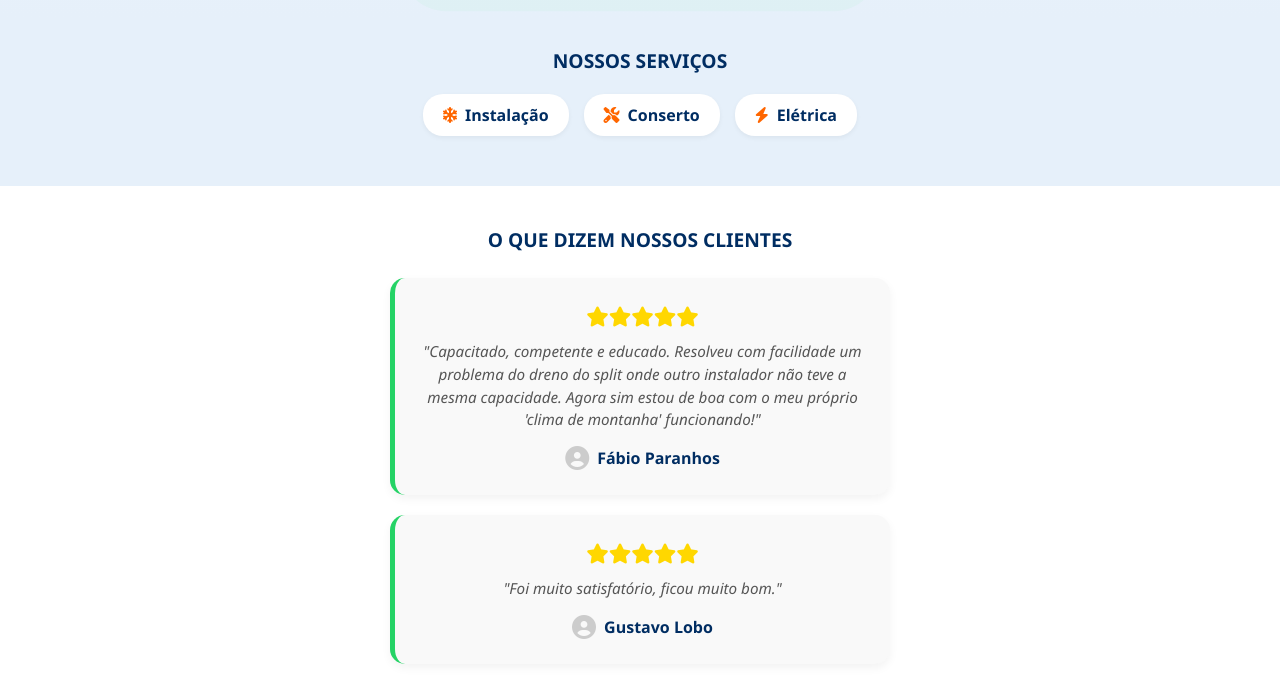
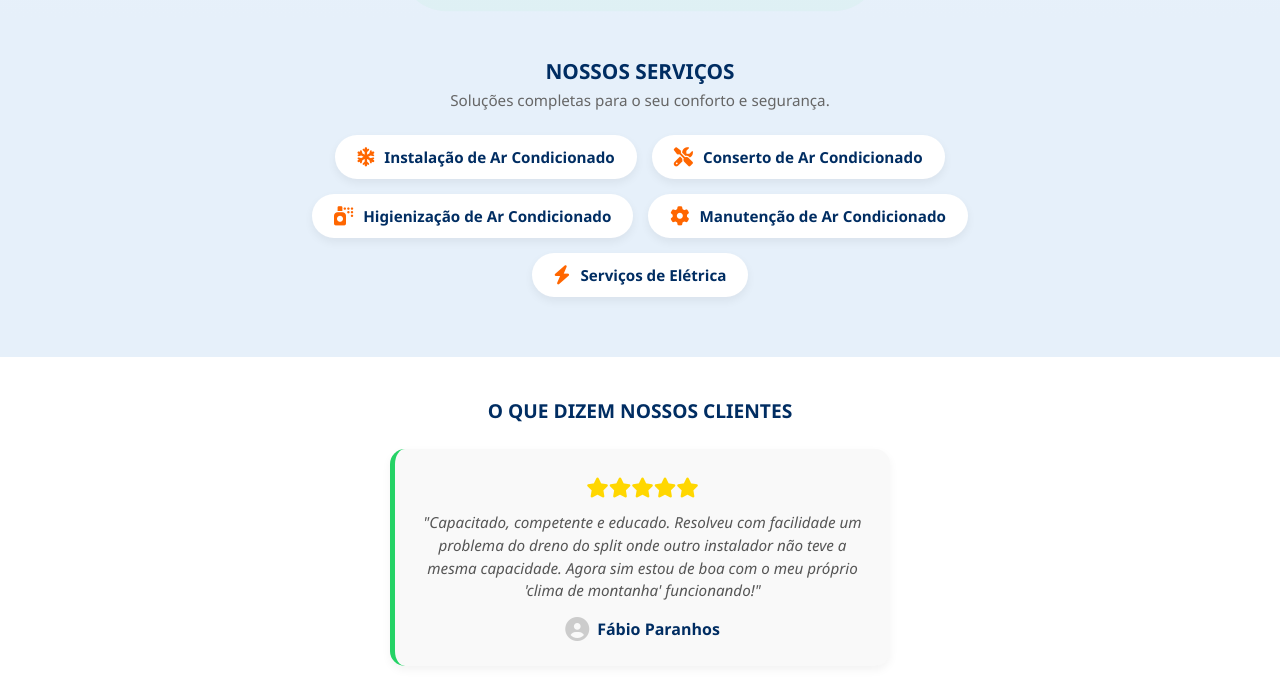
Before and after one commit to Rxxbm/site-agb, a plain HTML site: page index.html in a window 1280 px wide. Shown: the part 986-1669 px from the top of the page. Drawn offline with Linux system fonts and the light colour scheme.

Commit message:
adding new services

```diff
--- a/index.html
+++ b/index.html
@@ -1,7 +1,6 @@
 <!DOCTYPE html>
 <html lang="pt-br">
   <head>
-    <!-- Google Tag Manager -->
     <script>
       (function (w, d, s, l, i) {
         w[l] = w[l] || [];
@@ -14,29 +13,43 @@
         f.parentNode.insertBefore(j, f);
       })(window, document, "script", "dataLayer", "GTM-NN6QVCSL");
     </script>
-    <!-- End Google Tag Manager -->
-
-    <meta charset="UTF-8">
-    <meta name="viewport" content="width=device-width, initial-scale=1.0">
+    <meta charset="UTF-8" />
+    <meta name="viewport" content="width=device-width, initial-scale=1.0" />
     <title>AGB Refrigeração - Instalação e Manutenção</title>
-    <meta name="description" content="Técnico de Ar Condicionado e Refrigeração na Região dos Lagos. Instalação, conserto e manutenção.">
-    <!-- Ícones -->
-    <link rel="stylesheet" href="https://cdnjs.cloudflare.com/ajax/libs/font-awesome/6.4.0/css/all.min.css">
+    <meta
+      name="description"
+      content="Técnico de Ar Condicionado e Refrigeração na Região dos Lagos. Instalação, conserto e manutenção."
+    />
+    <link
+      rel="stylesheet"
+      href="https://cdnjs.cloudflare.com/ajax/libs/font-awesome/6.4.0/css/all.min.css"
+    />
 
     <style>
       /* CORES */
       :root {
-            --azul-escuro: #002D62;
-            --laranja: #FF6600;
-            --azul-claro: #E6F0FA;
+        --azul-escuro: #002d62;
+        --laranja: #ff6600;
+        --azul-claro: #e6f0fa;
         --zap: #25d366;
         --branco: #ffffff;
-            --amarelo-estrela: #FFD700;
+        --amarelo-estrela: #ffd700;
       }
 
-        * { margin: 0; padding: 0; box-sizing: border-box; font-family: 'Segoe UI', sans-serif; }
-        body { background-color: var(--azul-claro); color: #333; padding-bottom: 90px; }
-        a { text-decoration: none; }
+      * {
+        margin: 0;
+        padding: 0;
+        box-sizing: border-box;
+        font-family: "Segoe UI", sans-serif;
+      }
+      body {
+        background-color: var(--azul-claro);
+        color: #333;
+        padding-bottom: 90px;
+      }
+      a {
+        text-decoration: none;
+      }
 
       /* CABEÇALHO */
       header {
@@ -45,7 +58,7 @@
         display: flex;
         justify-content: space-between;
         align-items: center;
-            box-shadow: 0 2px 10px rgba(0,0,0,0.1);
+        box-shadow: 0 2px 10px rgba(0, 0, 0, 0.1);
         position: sticky;
         top: 0;
         z-index: 1000;
@@ -58,7 +71,9 @@
         letter-spacing: -0.5px;
         text-transform: uppercase;
       }
-        .logo span { color: var(--laranja); }
+      .logo span {
+        color: var(--laranja);
+      }
 
       .btn-header {
         background-color: var(--azul-escuro);
@@ -85,20 +100,20 @@
         display: inline-block;
         padding: 5px 15px;
         border-radius: 20px;
-            box-shadow: 0 2px 5px rgba(0,0,0,0.05);
+        box-shadow: 0 2px 5px rgba(0, 0, 0, 0.05);
       }
 
       .flyer-img {
         width: 100%;
         max-width: 450px;
         border-radius: 15px;
-            box-shadow: 0 10px 25px rgba(0,0,0,0.2);
+        box-shadow: 0 10px 25px rgba(0, 0, 0, 0.2);
         border: 4px solid white;
         display: block;
         margin: 0 auto 20px auto;
       }
 
-        /* IDENTIFICAÇÃO TÉCNICO (NOVO) */
+      /* IDENTIFICAÇÃO TÉCNICO */
       .identificacao-tecnico {
         color: var(--azul-escuro);
         font-weight: 900;
@@ -130,33 +145,57 @@
         font-size: 19px;
         font-weight: bold;
         color: white;
-            box-shadow: 0 4px 8px rgba(0,0,0,0.2);
+        box-shadow: 0 4px 8px rgba(0, 0, 0, 0.2);
         transition: transform 0.2s;
       }
-        .btn-big:active { transform: scale(0.98); }
+      .btn-big:active {
+        transform: scale(0.98);
+      }
 
-        .btn-whatsapp { background-color: var(--zap); border: 2px solid white; animation: pulsar 2s infinite; }
-        .btn-tel { background-color: var(--azul-escuro); }
+      .btn-whatsapp {
+        background-color: var(--zap);
+        border: 2px solid white;
+        animation: pulsar 2s infinite;
+      }
+      .btn-tel {
+        background-color: var(--azul-escuro);
+      }
 
-        /* SERVIÇOS */
-        .servicos-faixa { padding: 30px 20px; text-align: center; }
+      /* SERVIÇOS ESTILIZADOS */
+      .servicos-faixa {
+        padding: 40px 20px;
+        text-align: center;
+      }
       .servicos-grid {
         display: flex;
         justify-content: center;
         gap: 15px;
         flex-wrap: wrap;
-            margin-top: 20px;
+        margin-top: 25px;
+        max-width: 800px;
+        margin-left: auto;
+        margin-right: auto;
       }
       .tag-servico {
         background: white;
-            padding: 10px 20px;
-            border-radius: 20px;
-            font-weight: bold;
+        padding: 12px 22px;
+        border-radius: 30px;
+        font-weight: 600;
         color: var(--azul-escuro);
-            box-shadow: 0 2px 5px rgba(0,0,0,0.05);
+        box-shadow: 0 4px 10px rgba(0, 0, 0, 0.06);
         display: flex;
         align-items: center;
-            gap: 8px;
+        gap: 10px;
+        font-size: 0.95rem;
+        transition: transform 0.3s ease, box-shadow 0.3s ease;
+      }
+      .tag-servico:hover {
+        transform: translateY(-4px);
+        box-shadow: 0 8px 15px rgba(0, 0, 0, 0.12);
+      }
+      .tag-icone {
+        color: var(--laranja);
+        font-size: 1.2rem;
       }
 
       /* AVALIAÇÕES */
@@ -178,11 +217,28 @@
         padding: 25px;
         border-radius: 15px;
         border-left: 5px solid var(--zap);
-            box-shadow: 0 4px 10px rgba(0,0,0,0.05);
+        box-shadow: 0 4px 10px rgba(0, 0, 0, 0.05);
       }
-        .estrelas { color: var(--amarelo-estrela); font-size: 20px; margin-bottom: 10px; }
-        .texto-review { font-style: italic; color: #555; margin-bottom: 15px; font-size: 0.95rem; line-height: 1.5; }
-        .autor-review { font-weight: bold; color: var(--azul-escuro); display: flex; align-items: center; justify-content: center; gap: 8px; }
+      .estrelas {
+        color: var(--amarelo-estrela);
+        font-size: 20px;
+        margin-bottom: 10px;
+      }
+      .texto-review {
+        font-style: italic;
+        color: #555;
+        margin-bottom: 15px;
+        font-size: 0.95rem;
+        line-height: 1.5;
+      }
+      .autor-review {
+        font-weight: bold;
+        color: var(--azul-escuro);
+        display: flex;
+        align-items: center;
+        justify-content: center;
+        gap: 8px;
+      }
 
       /* RODAPÉ */
       footer {
@@ -207,18 +263,23 @@
         align-items: center;
         justify-content: center;
         font-size: 36px;
-            box-shadow: 2px 2px 10px rgba(0,0,0,0.3);
+        box-shadow: 2px 2px 10px rgba(0, 0, 0, 0.3);
         z-index: 9999;
       }
       @keyframes pulsar {
-            0% { box-shadow: 0 0 0 0 rgba(37, 211, 102, 0.7); }
-            70% { box-shadow: 0 0 0 15px rgba(37, 211, 102, 0); }
-            100% { box-shadow: 0 0 0 0 rgba(37, 211, 102, 0); }
+        0% {
+          box-shadow: 0 0 0 0 rgba(37, 211, 102, 0.7);
+        }
+        70% {
+          box-shadow: 0 0 0 15px rgba(37, 211, 102, 0);
+        }
+        100% {
+          box-shadow: 0 0 0 0 rgba(37, 211, 102, 0);
+        }
       }
     </style>
   </head>
   <body>
-    <!-- Google Tag Manager (noscript) -->
     <noscript
       ><iframe
         src="https://www.googletagmanager.com/ns.html?id=GTM-NN6QVCSL"
@@ -227,90 +288,149 @@
         style="display: none; visibility: hidden"
       ></iframe
     ></noscript>
-    <!-- End Google Tag Manager (noscript) -->
-
-    <!-- CABEÇALHO -->
     <header>
       <div class="logo">AGB <span>Refrigeração</span></div>
     </header>
 
-    <!-- HERO -->
     <div class="hero-container">
-        <h1 style="font-size: 1.4rem; color: var(--azul-escuro); margin-bottom: 10px;">Instalação, Conserto e Manutenção</h1>
+      <h1
+        style="
+          font-size: 1.4rem;
+          color: var(--azul-escuro);
+          margin-bottom: 10px;
+        "
+      >
+        Especialistas em Climatização
+      </h1>
 
-        <p class="frase-impacto">Atendimento em toda região com agilidade</p>
+      <p class="frase-impacto">Atendimento rápido em toda a Região dos Lagos</p>
 
-        <img src="flyer-agb.jpg" alt="AGB Refrigeração - Técnico" class="flyer-img">
+      <img
+        src="flyer-agb.jpg"
+        alt="AGB Refrigeração - Técnico"
+        class="flyer-img"
+      />
 
       <div class="cta-box">
-
-            <!-- TÍTULO DESTAQUE ACIMA DO BOTÃO -->
         <div class="identificacao-tecnico">AGB REFRIGERAÇÃO - TÉCNICO</div>
 
-            <a href="https://wa.me/5522998229249?text=Olá,%20vi%20o%20anúncio%20e%20preciso%20de%20um%20orçamento." class="btn-big btn-whatsapp">
+        <a
+          href="https://wa.me/5522998229249?text=Olá,%20vi%20o%20anúncio%20e%20preciso%20de%20um%20orçamento."
+          class="btn-big btn-whatsapp"
+        >
           <i class="fab fa-whatsapp"></i> Chamar no WhatsApp
         </a>
       </div>
     </div>
 
-    <!-- SERVIÇOS -->
     <section class="servicos-faixa">
-        <h2 style="color: var(--azul-escuro); font-size: 1.2rem;">NOSSOS SERVIÇOS</h2>
+      <h2
+        style="color: var(--azul-escuro); font-size: 1.3rem; margin-bottom: 5px"
+      >
+        NOSSOS SERVIÇOS
+      </h2>
+      <p style="color: #666; font-size: 0.95rem; margin-bottom: 20px">
+        Soluções completas para o seu conforto e segurança.
+      </p>
+
       <div class="servicos-grid">
-            <div class="tag-servico"><i class="fas fa-snowflake" style="color: var(--laranja);"></i> Instalação</div>
-            <div class="tag-servico"><i class="fas fa-tools" style="color: var(--laranja);"></i> Conserto</div>
-            <div class="tag-servico"><i class="fas fa-bolt" style="color: var(--laranja);"></i> Elétrica</div>
+        <div class="tag-servico">
+          <i class="fas fa-snowflake tag-icone"></i> Instalação de Ar
+          Condicionado
+        </div>
+        <div class="tag-servico">
+          <i class="fas fa-tools tag-icone"></i> Conserto de Ar Condicionado
+        </div>
+        <div class="tag-servico">
+          <i class="fas fa-spray-can tag-icone"></i> Higienização de Ar
+          Condicionado
+        </div>
+        <div class="tag-servico">
+          <i class="fas fa-cog tag-icone"></i> Manutenção de Ar Condicionado
+        </div>
+        <div class="tag-servico">
+          <i class="fas fa-bolt tag-icone"></i> Serviços de Elétrica
+        </div>
       </div>
     </section>
 
-    <!-- AVALIAÇÕES -->
     <section class="avaliacao-area">
-        <h2 style="color: var(--azul-escuro); font-size: 1.2rem; margin-bottom: 25px;">O QUE DIZEM NOSSOS CLIENTES</h2>
+      <h2
+        style="
+          color: var(--azul-escuro);
+          font-size: 1.2rem;
+          margin-bottom: 25px;
+        "
+      >
+        O QUE DIZEM NOSSOS CLIENTES
+      </h2>
 
       <div class="reviews-container">
-            <!-- Review 1 -->
         <div class="card-review">
           <div class="estrelas">
-                    <i class="fas fa-star"></i><i class="fas fa-star"></i><i class="fas fa-star"></i><i class="fas fa-star"></i><i class="fas fa-star"></i>
+            <i class="fas fa-star"></i><i class="fas fa-star"></i
+            ><i class="fas fa-star"></i><i class="fas fa-star"></i
+            ><i class="fas fa-star"></i>
           </div>
           <p class="texto-review">
-                    "Capacitado, competente e educado. Resolveu com facilidade um problema do dreno do split onde outro instalador não teve a mesma capacidade. Agora sim estou de boa com o meu próprio 'clima de montanha' funcionando!"
+            "Capacitado, competente e educado. Resolveu com facilidade um
+            problema do dreno do split onde outro instalador não teve a mesma
+            capacidade. Agora sim estou de boa com o meu próprio 'clima de
+            montanha' funcionando!"
           </p>
           <div class="autor-review">
-                    <i class="fas fa-user-circle" style="font-size: 24px; color: #ccc;"></i>
+            <i
+              class="fas fa-user-circle"
+              style="font-size: 24px; color: #ccc"
+            ></i>
             Fábio Paranhos
           </div>
         </div>
 
-            <!-- Review 2 -->
         <div class="card-review">
           <div class="estrelas">
-                    <i class="fas fa-star"></i><i class="fas fa-star"></i><i class="fas fa-star"></i><i class="fas fa-star"></i><i class="fas fa-star"></i>
+            <i class="fas fa-star"></i><i class="fas fa-star"></i
+            ><i class="fas fa-star"></i><i class="fas fa-star"></i
+            ><i class="fas fa-star"></i>
           </div>
-                <p class="texto-review">
-                    "Foi muito satisfatório, ficou muito bom."
-                </p>
+          <p class="texto-review">"Foi muito satisfatório, ficou muito bom."</p>
           <div class="autor-review">
-                    <i class="fas fa-user-circle" style="font-size: 24px; color: #ccc;"></i>
+            <i
+              class="fas fa-user-circle"
+              style="font-size: 24px; color: #ccc"
+            ></i>
             Gustavo Lobo
           </div>
         </div>
       </div>
     </section>
 
-    <!-- RODAPÉ -->
     <footer>
-        <div class="logo" style="margin-bottom: 15px; color: white;">AGB <span>Refrigeração</span></div>
-        <a href="https://instagram.com/agbservicos" style="color: white; font-size: 1.1rem; display: block; margin-bottom: 10px;">
+      <div class="logo" style="margin-bottom: 15px; color: white">
+        AGB <span>Refrigeração</span>
+      </div>
+      <a
+        href="https://instagram.com/agbservicos"
+        style="
+          color: white;
+          font-size: 1.1rem;
+          display: block;
+          margin-bottom: 10px;
+        "
+      >
         <i class="fab fa-instagram"></i> @agbservicos
       </a>
       <p><i class="fas fa-phone"></i> (22) 99822-9249</p>
-        <p style="margin-top: 20px; font-size: 0.8rem; opacity: 0.7;">Atendemos Região dos Lagos/RJ</p>
+      <p style="margin-top: 20px; font-size: 0.8rem; opacity: 0.7">
+        Atendemos Região dos Lagos/RJ
+      </p>
     </footer>
 
-    <a href="https://wa.me/5522998229249?text=Olá,%20gostaria%20de%20agendar%20um%20serviço." class="float-wa">
+    <a
+      href="https://wa.me/5522998229249?text=Olá,%20gostaria%20de%20agendar%20um%20serviço."
+      class="float-wa"
+    >
       <i class="fab fa-whatsapp"></i>
     </a>
-
   </body>
 </html>
```
Lines whose indentation alone changed are shown as unchanged.
